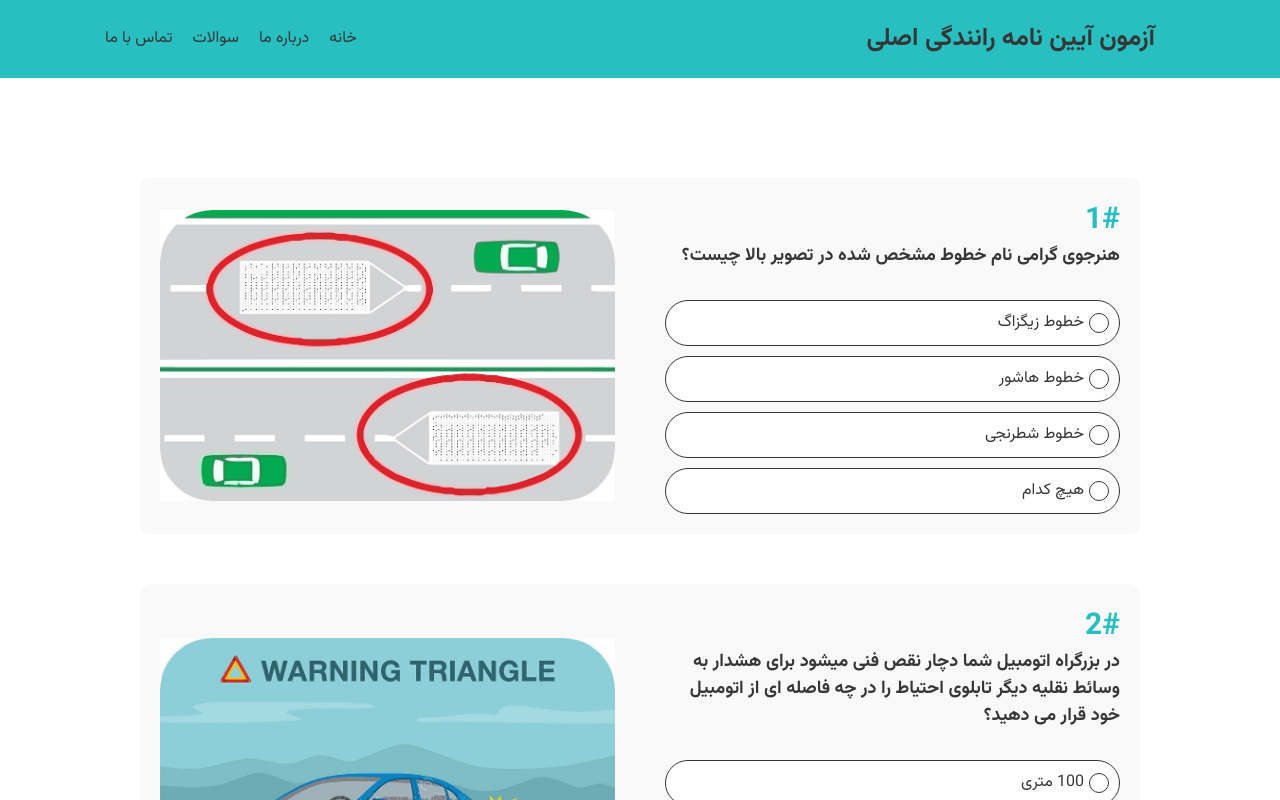
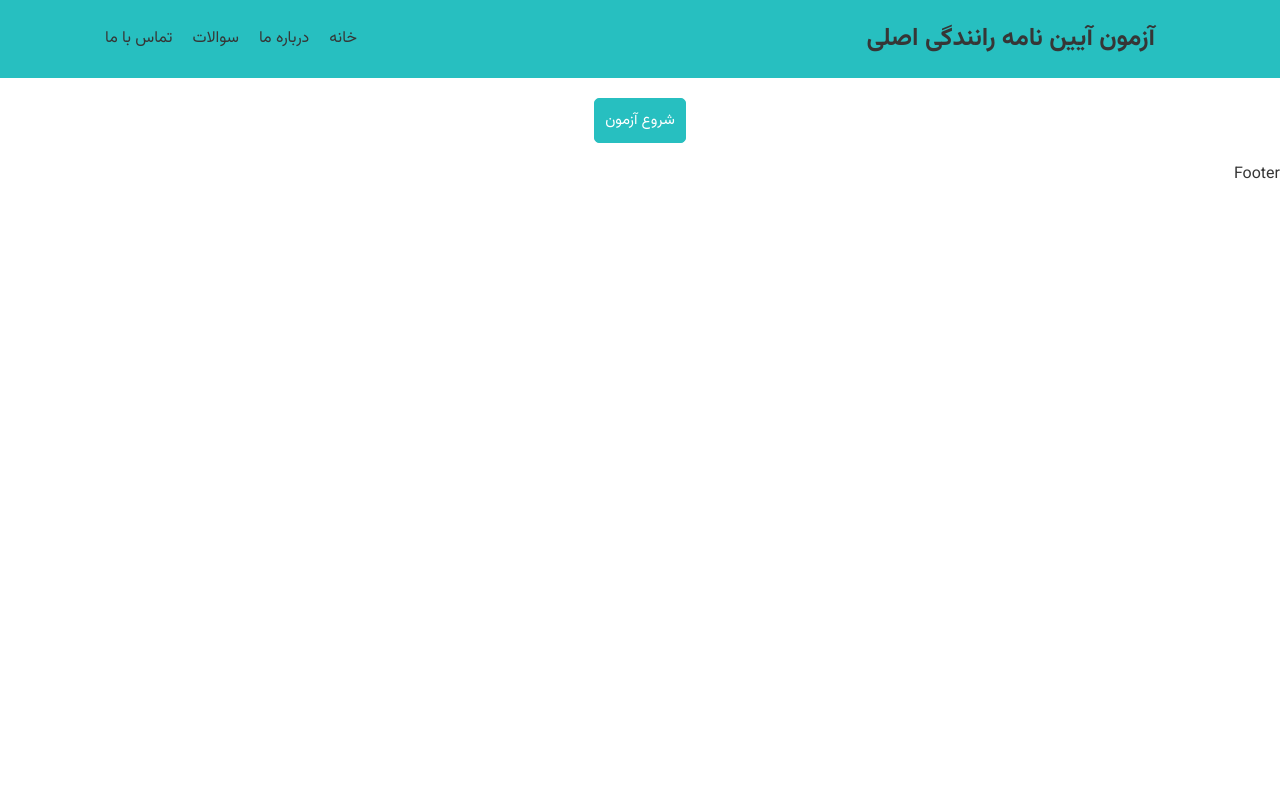
Before and after one commit to masih-developer/online-test-drive-exam, a React (Create React App) app: page / in a window 1280 px wide. Shown: the top 800 px of the page. Built offline with nearby package versions, Linux system fonts and the light colour scheme.

Commit message:
add time counter to the resualt component

```diff
--- a/src/App.js
+++ b/src/App.js
@@ -7,6 +7,15 @@ const App = () => {
     const [score, setScore] = useState(0);
     const [correctAnswer, setCorrectAnswer] = useState(0);
     const [wrongAnswer, setWrongAnswer] = useState(0);
+    const [showExam, setShowExam] = useState(false);
+    const [startTime, setStartTime] = useState(0);
+    const [endTime, setEndTime] = useState(0);
+
+    const startExam = () => {
+        setShowExam(true);
+        setStartTime(new Date().getTime());
+    };
+
     return (
         <>
             <mainContext.Provider
@@ -19,10 +28,14 @@ const App = () => {
                     setCorrectAnswer,
                     wrongAnswer,
                     setWrongAnswer,
+                    startTime,
+                    endTime,
+                    setEndTime,
                 }}
             >
                 <Header />
-                <QuizApp />
+                {!showExam && <button onClick={startExam} className='start-quiz-btn' >شروع آزمون</button>}
+                {showExam && <QuizApp />}
                 <Footer />
             </mainContext.Provider>
         </>
--- a/src/components/layout/QuizApp/Question/Question.jsx
+++ b/src/components/layout/QuizApp/Question/Question.jsx
@@ -6,7 +6,6 @@ const Question = (props) => {
         useContext(mainContext);
     const [question, setQuestion] = useState({});
     const [showAnsQues, setShowAnsQues] = useState(false);
-    // const [isAnswered, setIsAnswered] = useState(false);
 
     useEffect(() => {
         setQuestion(props);
--- a/src/components/layout/QuizApp/QuizApp.css
+++ b/src/components/layout/QuizApp/QuizApp.css
@@ -10,14 +10,3 @@
 .quiz-app-wrapper {
     direction: ltr;
 }
-
-
-
-.finish-quiz-btn {
-    padding: 10px;
-    font-size: 15px;
-    border-radius: 5px;
-    color: #fff;
-    background-color: var(--primary-color);
-    border: none;
-}
--- a/src/components/layout/QuizApp/QuizApp.jsx
+++ b/src/components/layout/QuizApp/QuizApp.jsx
@@ -7,12 +7,18 @@ import { mainContext } from '../../../context';
 
 const QuizApp = () => {
     const [questions, setQuestions] = useState([]);
-    const { wrongAnswer, correctAnswer } = useContext(mainContext);
+    const { wrongAnswer, correctAnswer, endTime, setEndTime } =
+        useContext(mainContext);
     const [isFinishExam, setIsFinishExam] = useState(false);
 
     useEffect(() => {
         setQuestions(questionList);
     }, []);
+
+    const endExam = () => {
+        setIsFinishExam(true);
+        setEndTime(new Date().getTime());
+    };
 
     return (
         <>
@@ -28,17 +34,17 @@ const QuizApp = () => {
                                             {...question}
                                         />
                                     ))}
-                                {wrongAnswer + correctAnswer === 20 && (
-                                    <button
-                                        className='finish-quiz-btn'
-                                        onClick={() => setIsFinishExam(true)}
-                                    >
-                                        پایان آزمون
-                                    </button>
-                                )}
+
+                                <button
+                                    className='finish-quiz-btn'
+                                    onClick={endExam}
+                                >
+                                    پایان آزمون
+                                </button>
                             </>
                         ) : (
                             <Resualt
+                                endTime={endTime}
                                 correctAnswer={correctAnswer}
                                 wrongAnswer={wrongAnswer}
                             />
--- a/src/components/layout/Resualt/Resualt.css
+++ b/src/components/layout/Resualt/Resualt.css
@@ -8,7 +8,6 @@
     background-color: #f5f5f5;
     border: 2px solid var(--primary-color);
     padding: 20px;
-    width: 50%;
     min-width: 300px;
 }
 
@@ -21,16 +20,24 @@
 .answers-count-box {
     display: flex;
     align-items: center;
+    margin-bottom: 20px;
 }
 
 
-.answers-count {
+.answers-count,
+.time-value {
     font-size: 2rem;
     color: var(--primary-color);
     margin-right: 10px;
 }
 
-.answers-desc{
+.answers-desc,
+.time-desc {
     font-size: 2rem;
     color: var(--text-color);
 }
+
+.time-box {
+    display: flex;
+    align-items: center;
+}
--- a/src/components/layout/Resualt/Resualt.jsx
+++ b/src/components/layout/Resualt/Resualt.jsx
@@ -1,21 +1,47 @@
-import React from 'react';
+import { useContext } from 'react';
 import './Resualt.css';
-function resualt({ correctAnswer, wrongAnswer }) {
+import { mainContext } from '../../../context';
+function Resualt() {
+    const { correctAnswer, wrongAnswer, endTime, startTime } =
+        useContext(mainContext);
+    const secondBetweenTwoDate =
+        Math.floor(Math.abs((endTime - startTime) / 1000)) % 60;
+
+    const minutesBetweenTwoDate = Math.floor(
+        Math.abs(endTime - startTime) / 6e4
+    );
     return (
         <>
             <div className='resualt-box'>
-                <p className='resualt-title' >نتایج آزمون شما</p>
-                <div className='answers-count-box' >
-                    <p className='answers-count' >{correctAnswer}</p>
-                    <p className='answers-desc' >پاسخ درست</p>
+                <p className='resualt-title'>نتایج آزمون شما</p>
+                <div className='answers-count-box'>
+                    <p className='answers-count'>{correctAnswer}</p>
+                    <p className='answers-desc'>پاسخ درست</p>
                 </div>
-                <div className='answers-count-box' >
-                    <p className='answers-count' >{wrongAnswer}</p>
-                    <p className='answers-desc' >پاسخ غلط</p>
+
+                <div className='answers-count-box'>
+                    <p className='answers-count'>{wrongAnswer}</p>
+                    <p className='answers-desc'>پاسخ غلط</p>
                 </div>
+
+                <div className='answers-count-box'>
+                    <p className='answers-count'>
+                        {20 - (correctAnswer + wrongAnswer)}
+                    </p>
+                    <p className='answers-desc'>تعداد نزده</p>
+                </div>
+
+                <div dir='rtl' className='time-box'>
+                    <p className='time-desc'>مدت زمان آزمون</p>
+                    <p className='time-value' >
+                        {minutesBetweenTwoDate} دقیقه و {secondBetweenTwoDate}{' '}
+                        ثانیه
+                    </p>
+                </div>
+
             </div>
         </>
     );
 }
 
-export default resualt;
+export default Resualt;
--- a/src/context/index.js
+++ b/src/context/index.js
@@ -9,4 +9,8 @@ export const mainContext = createContext({
     wrongAnswer: 0,
     setWrongAnswer: () => {},
     setCorrectAnswer: () => {},
+    startTime: 0,
+    endTime: 0,
+    setEndTime: () => {},
+    nowDate: 0,
 });
--- a/src/index.css
+++ b/src/index.css
@@ -44,6 +44,29 @@ a {
     text-decoration: none;
 }
 
+
+
+.start-quiz-btn,
+.finish-quiz-btn {
+    display: block;
+    background-color: var(--primary-color);
+    color: #fff;
+    font-size: 15px;
+    padding: 10px;
+    border-radius: 5px;
+    border: none;
+    cursor: pointer;
+    transition: all 0.3s ease;
+    margin: 20px auto;
+    border: 1px solid var(--primary-color);
+}
+
+.start-quiz-btn:hover,
+.finish-quiz-btn:hover {
+    background-color: #fff;
+    color: var(--primary-color);
+}
+
 @media only screen and (max-width: 1400px) {
     .container {
         width: 1140px;
@@ -75,17 +98,12 @@ a {
 }
 
 /* responsive range */
-@media only screen and (max-width: 1400px) {
-}
+@media only screen and (max-width: 1400px) {}
 
-@media only screen and (max-width: 1200px) {
-}
+@media only screen and (max-width: 1200px) {}
 
-@media only screen and (max-width: 992px) {
-}
+@media only screen and (max-width: 992px) {}
 
-@media only screen and (max-width: 768px) {
-}
+@media only screen and (max-width: 768px) {}
 
-@media only screen and (max-width: 576px) {
-}
+@media only screen and (max-width: 576px) {}
```
